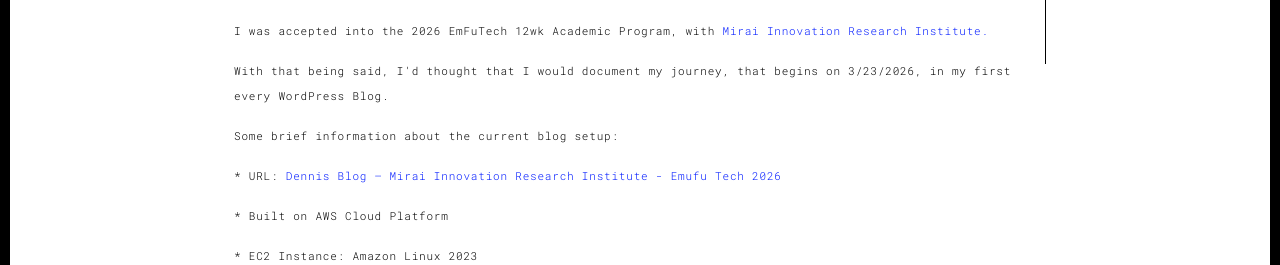
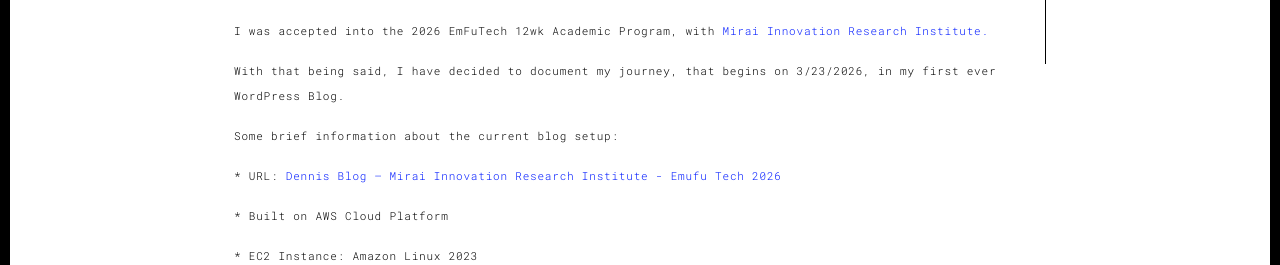
Before and after one commit to dennislee04/portfo, a Flask app: page /worktwo.html in a window 1280 px wide. Shown: the part 378-643 px from the top of the page. Run offline with Flask 3, Linux system fonts and the light colour scheme; some libraries are stand-ins or nearby versions.

Commit message:
updated worktwo.html file

```diff
--- a/templates/worktwo.html
+++ b/templates/worktwo.html
@@ -69,7 +69,7 @@
             <h1 class="h2">002 : Mirai Innovation Research Institute: EmFuTech 2026 12wk Academic Program Blog</h1>
           </div>
           <p>I was accepted into the 2026 EmFuTech 12wk Academic Program, with <a href="https://www.google.com/url?sa=t&source=web&rct=j&opi=89978449&url=https://www.mirai-innovation-lab.com/emfutech/&ved=2ahUKEwjL8pvBvKWTAxWf_8kDHegdIcoQFnoECB0QAQ&usg=AOvVaw0cTG0Gck0fasQGF4IhFCCl" target="_blank">Mirai Innovation Research Institute.</a></p>
-		  <p>With that being said, I'd thought that I would document my journey, that begins on 3/23/2026, in my first every WordPress Blog.</p>
+		  <p>With that being said, I have decided to document my journey, that begins on 3/23/2026, in my first ever WordPress Blog.</p>
 		  <p>Some brief information about the current blog setup:</p>
 		  <td>
 			  <tr><p>* URL: <a href="https://ec2-107-22-41-223.compute-1.amazonaws.com/blog" target="_blank">Dennis Blog – Mirai Innovation Research Institute - Emufu Tech 2026</a></p></tr>
```
